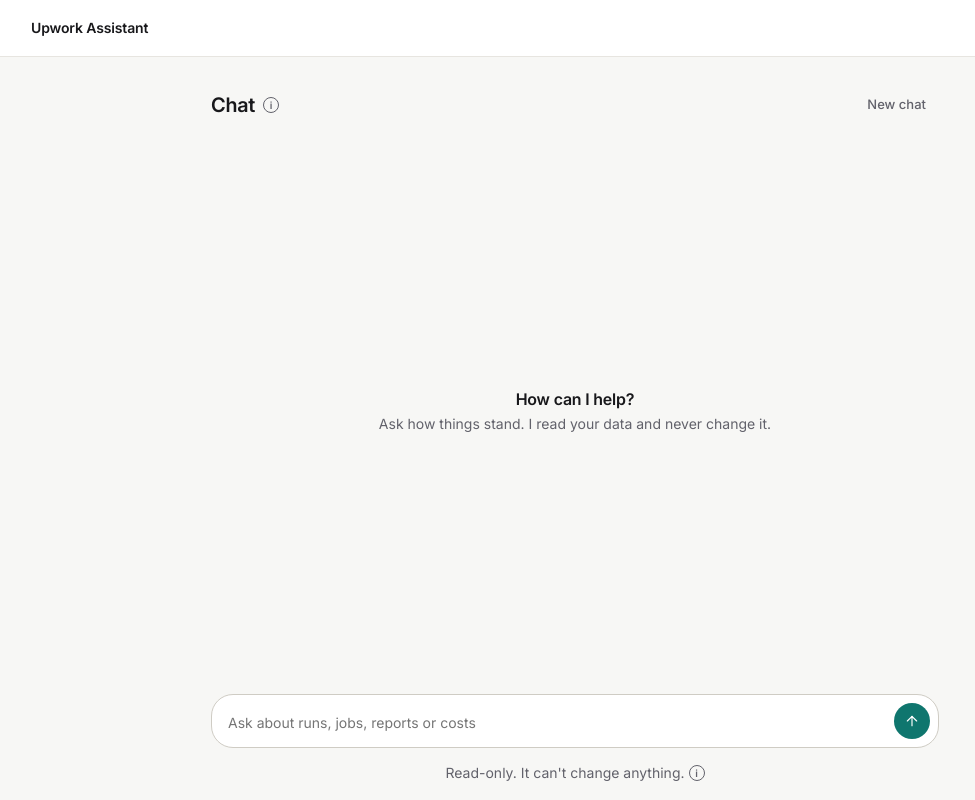
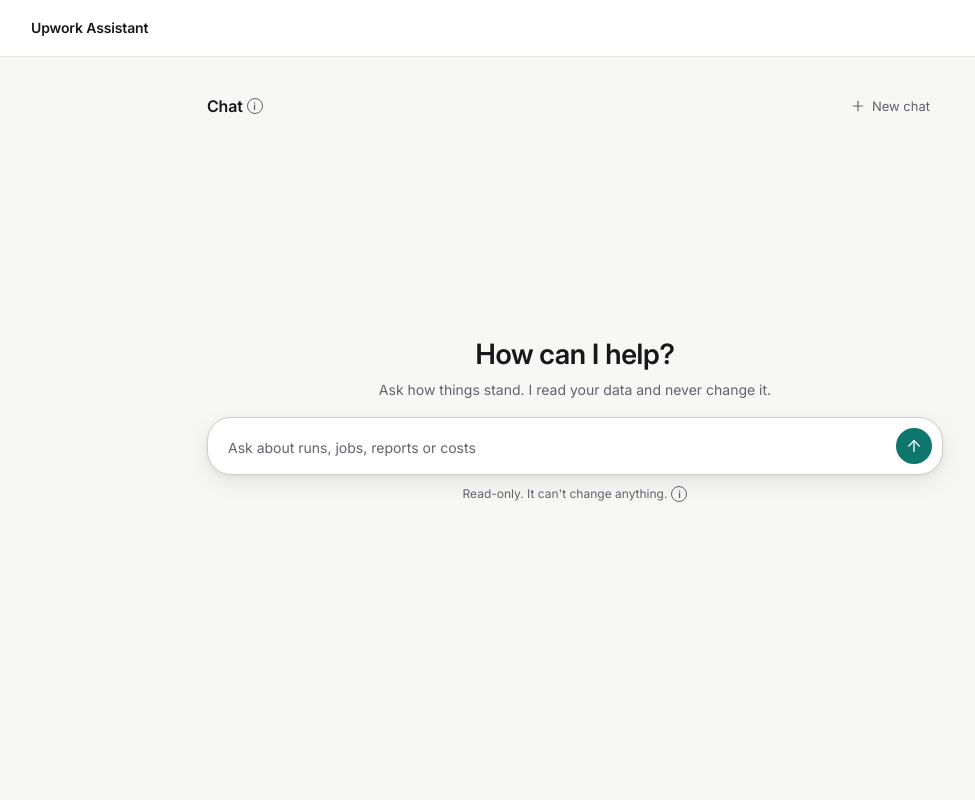
Before and after one commit to nazmulhasanrupom/upwork-assistant, a FastAPI app: template app/templates/chat.html in a window 1280 px wide. Shown: the whole page, without its empty margins (65-1040 px from the left). Run offline with FastAPI, Linux system fonts and the light colour scheme; the template is opened without the code that fills it, so the values that code supplies are empty; parts of the project's set-up code (start-up, migrations or seed data) failed here and were passed over.

Commit message:
chatbot ui fix

```diff
--- a/app/main.py
+++ b/app/main.py
@@ -2,6 +2,7 @@
 
 from __future__ import annotations
 
+import hashlib
 import logging
 from collections.abc import AsyncIterator
 from contextlib import asynccontextmanager
@@ -40,6 +41,22 @@ from app.worker import Worker
 from app.worker_routes import router as worker_router
 
 APP_DIR = Path(__file__).parent
+
+
+def make_static_url(root: Path):
+    """static_url('app.css') -> '/static/app.css?v=<hash>' so browsers reload changed files."""
+    cache: dict[str, str] = {}
+
+    def static_url(path: str) -> str:
+        if path not in cache:
+            try:
+                digest = hashlib.sha256((root / path).read_bytes()).hexdigest()[:10]
+            except OSError:
+                digest = "0"
+            cache[path] = f"/static/{path}?v={digest}"
+        return cache[path]
+
+    return static_url
 
 
 def create_app(config: Config | None = None) -> FastAPI:
@@ -136,6 +153,7 @@ def create_app(config: Config | None = None) -> FastAPI:
 
     app.state.templates.env.globals["claude_dock"] = claude_dock
     app.state.templates.env.globals["help_text"] = help_text
+    app.state.templates.env.globals["static_url"] = make_static_url(APP_DIR / "static")
     app.mount("/static", StaticFiles(directory=str(APP_DIR / "static")), name="static")
 
     @app.middleware("http")
--- a/app/static/app.css
+++ b/app/static/app.css
@@ -352,7 +352,6 @@ pre.text {
 }
 @media (max-width: 640px) {
   .topbar-inner { gap: 8px var(--s2); }
-  .brand { order: 1; }
   form.inline { order: 2; margin-left: auto; }
   .topbar nav { order: 3; flex: 1 0 100%; margin: 0 -8px; }
 }
@@ -837,67 +836,80 @@ pre.text.clamp-8 { display: -webkit-box; -webkit-box-orient: vertical; -webkit-l
   .claude-dock { right: var(--s1); left: var(--s1); max-width: none; bottom: 68px; } /* above the bottom nav */
 }
 
-/* ---------- Chat (plan C1) ---------- */
-.chat-log { display: flex; flex-direction: column; gap: var(--s2); margin: var(--s2) 0; }
-.chat-msg { padding: var(--s1) var(--s2); border: 1px solid var(--border); border-radius: var(--radius-card); background: var(--surface); max-width: 760px; }
-.chat-user { align-self: flex-end; background: var(--surface-2); }
-.chat-text p { margin: 0 0 6px; }
-.chat-text { overflow-wrap: anywhere; }
-.chat-form { display: flex; flex-direction: column; gap: var(--s1); max-width: 760px; }
-
-/* ---------- chat (plan C2) ---------- */
+/* ---------- Chat (plan C3) ---------- */
 .sr-only { position: absolute; width: 1px; height: 1px; margin: -1px; padding: 0; overflow: hidden; clip: rect(0 0 0 0); white-space: nowrap; border: 0; }
-main.chat { max-width: 760px; display: flex; flex-direction: column; padding-bottom: 0; }
+main.chat { max-width: 768px; display: flex; flex-direction: column; padding-bottom: 0; }
 body:has(.chat-view) footer, body:has(.chat-view) .claude-dock { display: none; }
-.chat-view { flex: 1; display: flex; flex-direction: column; }
-.chat-view .page-header { margin-bottom: var(--s1); }
-.chat-log { flex: 1; display: flex; flex-direction: column; gap: var(--s3); margin: var(--s2) 0; min-width: 0; }
-.chat-log .chat-msg { border: 0; background: none; padding: 0; max-width: none; outline: none; position: relative; }
+.chat-view { position: relative; flex: 1; display: flex; flex-direction: column; min-width: 0; }
+.chat-head { display: flex; align-items: center; justify-content: space-between; gap: var(--s1); padding: 0 0 var(--s1); }
+.chat-head h1 { font-size: 1rem; font-weight: 600; margin: 0; display: flex; align-items: center; gap: 4px; }
+.chat-new { font: inherit; font-size: var(--fs-small); display: inline-flex; align-items: center; gap: 6px; padding: 6px 12px; border-radius: 999px; border: 1px solid transparent; background: none; color: var(--muted); cursor: pointer; }
+.chat-new:hover { background: var(--surface-2); color: var(--text); }
+.chat-new .icon { width: 16px; height: 16px; }
+.chat-log { flex: 1; display: flex; flex-direction: column; gap: 28px; margin: var(--s2) 0; min-width: 0; }
+.chat-msg { position: relative; outline: none; min-width: 0; }
 .chat-user { align-self: flex-end; max-width: 85%; }
-.chat-bubble { background: var(--surface-2); border-radius: 18px; padding: 8px 14px; overflow-wrap: anywhere; line-height: 1.5; }
+.chat-bubble { background: var(--surface-2); border-radius: 18px; padding: 10px 16px; overflow-wrap: anywhere; line-height: 1.55; }
 .chat-bubble p { margin: 0; }
 .chat-user .chat-time { text-align: right; }
-.chat-ai { display: flex; gap: var(--s1); align-items: flex-start; }
-.chat-avatar { flex: none; width: 28px; height: 28px; border-radius: 50%; background: var(--accent-soft); color: var(--accent); font-size: var(--fs-small); font-weight: 600; display: flex; align-items: center; justify-content: center; }
+.chat-ai { display: flex; gap: 14px; align-items: flex-start; }
+.chat-avatar { flex: none; width: 28px; height: 28px; margin-top: 2px; border-radius: 50%; background: var(--accent-soft); color: var(--accent); display: flex; align-items: center; justify-content: center; }
+.chat-avatar .icon { width: 15px; height: 15px; }
 .chat-body { flex: 1; min-width: 0; }
-.chat-text { line-height: 1.65; max-width: none; }
+.chat-text { line-height: 1.65; max-width: none; overflow-wrap: anywhere; }
+.chat-text p { margin: 0 0 .8em; }
 .chat-text > :last-child { margin-bottom: 0; }
 .chat-time { opacity: 0; transition: opacity .15s; margin-top: 2px; }
 .chat-msg:hover .chat-time, .chat-msg:focus-within .chat-time, .chat-msg:focus .chat-time { opacity: 1; }
-@media (hover: none) { .chat-time { opacity: .7; } }
-.chat-code { position: relative; }
-.chat-code pre { margin: 0 0 1em; overflow-x: auto; }
-.chat-copy { position: absolute; top: 6px; right: 6px; font: inherit; font-size: var(--fs-small); padding: 2px 8px; border-radius: 6px; border: 1px solid var(--border); background: var(--surface); color: var(--muted); cursor: pointer; }
+.chat-code { position: relative; margin: 0 0 1em; }
+.chat-code pre { margin: 0; overflow-x: auto; border-radius: 12px; }
+.chat-copy { position: absolute; top: 8px; right: 8px; font: inherit; font-size: var(--fs-small); padding: 2px 10px; border-radius: 999px; border: 1px solid var(--border); background: var(--surface); color: var(--muted); cursor: pointer; }
 .chat-copy:hover { color: var(--text); }
-.chat-dots { display: flex; gap: 5px; padding: 10px 0; }
+.chat-dots { display: flex; gap: 5px; padding: 12px 0; }
 .chat-dots i { width: 7px; height: 7px; border-radius: 50%; background: var(--muted); opacity: .35; animation: chat-dot 1.2s infinite ease-in-out; }
 .chat-dots i:nth-child(2) { animation-delay: .2s; }
 .chat-dots i:nth-child(3) { animation-delay: .4s; }
 @keyframes chat-dot { 0%, 80%, 100% { opacity: .25; } 40% { opacity: 1; } }
 @media (prefers-reduced-motion: reduce) { .chat-dots i { animation: none; opacity: .6; } }
 .chat-live { margin: 0; max-height: 9rem; overflow: auto; white-space: pre-wrap; overflow-wrap: anywhere; font-size: var(--fs-small); color: var(--muted); background: none; padding: 0; }
-.chat-note { color: var(--muted); font-size: var(--fs-small); padding-left: 36px; }
+.chat-note { color: var(--muted); font-size: var(--fs-small); padding-left: 42px; }
 .chat-note.err { color: var(--bad-fg); }
-.chat-empty { margin: auto; text-align: center; padding: var(--s4) 0; }
-.chat-empty h2 { margin-bottom: var(--s0); }
-.chat-chips { display: flex; flex-wrap: wrap; gap: var(--s1); justify-content: center; margin-top: var(--s2); }
-.chat-chip { font: inherit; font-size: var(--fs-body); padding: 8px 14px; border-radius: 999px; border: 1px solid var(--border-strong); background: var(--surface); color: var(--text); cursor: pointer; }
-.chat-chip:hover { background: var(--surface-2); }
-.chat-dock { position: sticky; bottom: 0; background: linear-gradient(to top, var(--bg) 78%, transparent); padding: var(--s1) 0 var(--s2); z-index: 5; }
-.chat-jump { display: flex; align-items: center; gap: 4px; margin: 0 auto var(--s1); font: inherit; font-size: var(--fs-small); padding: 4px 12px; border-radius: 999px; border: 1px solid var(--border-strong); background: var(--surface); color: var(--text); cursor: pointer; box-shadow: 0 2px 8px rgba(0,0,0,.12); }
+
+.chat-empty { text-align: center; padding: 0 0 var(--s2); }
+.chat-empty h2 { font-size: 28px; font-weight: 600; line-height: 1.2; margin: 0 0 var(--s1); }
+.chat-empty p { margin: 0; }
+.chat-view.is-empty { justify-content: center; padding-bottom: 4vh; }
+.chat-view.is-empty .chat-head { position: absolute; left: 0; right: 0; top: 0; }
+.chat-view.is-empty .chat-log { display: none; }
+.chat-view.is-empty .chat-dock { position: static; background: none; padding: 0; }
+.chat-chips { display: flex; flex-wrap: wrap; gap: 10px; justify-content: center; margin-top: var(--s2); }
+.chat-chip { font: inherit; font-size: var(--fs-small); padding: 8px 16px; border-radius: 999px; border: 1px solid var(--border); background: transparent; color: var(--muted); cursor: pointer; transition: background .15s, color .15s, border-color .15s; }
+.chat-chip:hover { background: var(--surface-2); color: var(--text); border-color: var(--border-strong); }
+
+.chat-dock { position: sticky; bottom: 0; background: linear-gradient(to top, var(--bg) 70%, transparent); padding: 28px 0 var(--s2); z-index: 5; }
+.chat-jump { display: flex; align-items: center; gap: 4px; margin: 0 auto var(--s1); font: inherit; font-size: var(--fs-small); padding: 4px 12px; border-radius: 999px; border: 1px solid var(--border-strong); background: var(--surface); color: var(--text); cursor: pointer; box-shadow: var(--shadow); }
 .chat-jump[hidden] { display: none; }
-.chat-box { display: flex; align-items: flex-end; gap: var(--s1); background: var(--surface); border: 1px solid var(--border-strong); border-radius: 22px; padding: 8px 8px 8px 16px; }
+.chat-form { display: flex; flex-direction: column; }
+.chat-box { display: flex; align-items: flex-end; gap: 8px; background: var(--surface); border: 1px solid var(--border-strong); border-radius: 24px; padding: 10px 10px 10px 20px; box-shadow: 0 2px 6px rgba(0,0,0,.05), 0 8px 24px rgba(0,0,0,.08); transition: border-color .15s, box-shadow .15s; }
 .chat-box:focus-within { border-color: var(--accent); }
-.chat-box textarea { flex: 1; border: 0; background: none; resize: none; font: inherit; color: var(--text); line-height: 1.5; padding: 6px 0; min-height: 0; outline: none; overflow-y: hidden; }
-.chat-send, .chat-stopbtn { width: 36px; height: 36px; border-radius: 50%; border: 0; display: flex; align-items: center; justify-content: center; background: var(--accent); color: var(--accent-text); cursor: pointer; padding: 0; }
+.chat-box textarea { flex: 1; border: 0; border-radius: 0; box-shadow: none; background: none; resize: none; font: inherit; color: var(--text); line-height: 1.5; padding: 6px 0; margin: 0; min-height: 0; width: auto; outline: none; overflow-y: hidden; }
+.chat-box textarea::placeholder { color: var(--muted); }
+.chat-send, .chat-stopbtn { flex: none; width: 36px; height: 36px; border-radius: 50%; border: 0; display: flex; align-items: center; justify-content: center; background: var(--accent); color: var(--accent-text); cursor: pointer; padding: 0; transition: background .15s, opacity .15s; }
+.chat-send .icon, .chat-stopbtn .icon { width: 18px; height: 18px; }
+.chat-send:hover { background: var(--accent-hover); }
 .chat-stopbtn { background: var(--text); color: var(--bg); }
+.chat-stopbtn .icon { fill: currentColor; width: 14px; height: 14px; }
 .chat-stop form { margin: 0; }
 .chat-stop:has(form) ~ .chat-send, .chat-form.is-busy .chat-send { display: none; }
-.chat-form.is-busy .chat-stop:not(:has(form)) { width: 36px; height: 36px; }
-.chat-safe { margin: 6px 0 0; }
+.chat-form.is-busy .chat-stop:not(:has(form)) { width: 36px; height: 36px; border-radius: 50%; background: var(--surface-2); }
+.chat-safe { display: flex; justify-content: center; align-items: center; gap: 4px; margin: 10px 0 0; font-size: 12px; }
 @media (max-width: 640px) {
   main.chat { padding-left: var(--s1); padding-right: var(--s1); }
   .chat-user { max-width: 92%; }
+  .chat-empty h2 { font-size: 24px; }
+  .chat-ai { gap: 10px; }
+  .chat-dock { bottom: 64px; padding-bottom: var(--s1); } /* above the bottom nav */
+  .chat-dock::after { content: ""; position: absolute; left: 0; right: 0; top: 100%; height: 64px; background: var(--bg); } /* solid backdrop down to the nav */
+  .chat-dock { background: linear-gradient(to top, var(--bg) 78%, transparent); }
+  .chat-log { padding-bottom: var(--s3); }
 }
-
-.chat-safe { display: flex; justify-content: center; align-items: center; gap: 4px; }
--- a/app/static/chat.js
+++ b/app/static/chat.js
@@ -61,8 +61,12 @@
 
   form.addEventListener("htmx:beforeRequest", function (e) {
     if (busy()) { e.preventDefault(); return; }
-    var empty = document.getElementById("chat-empty");
-    if (empty) { empty.remove(); }
+    ["chat-empty", "chat-chips"].forEach(function (id) {
+      var el = document.getElementById(id);
+      if (el) { el.remove(); }
+    });
+    var view = document.getElementById("chat-view");
+    if (view) { view.classList.remove("is-empty"); }
     stick = true;
   });
   form.addEventListener("htmx:afterRequest", function (e) {
--- a/app/templates/_chat_msg.html
+++ b/app/templates/_chat_msg.html
@@ -1,3 +1,4 @@
+{% from "_macros.html" import icon %}
 {# One saved chat message. Needs m (role, created, html). The html is already escaped. #}
 {% if m.role == "user" %}
 <article class="chat-msg chat-user" tabindex="0">
@@ -7,7 +8,7 @@
 </article>
 {% else %}
 <article class="chat-msg chat-ai" tabindex="0">
-  <span class="chat-avatar" aria-hidden="true">A</span>
+  <span class="chat-avatar" aria-hidden="true">{{ icon("sparkle") }}</span>
   <div class="chat-body">
     <span class="sr-only">Assistant</span>
     <div class="prose chat-text">{{ m.html }}</div>
--- a/app/templates/_chat_pending.html
+++ b/app/templates/_chat_pending.html
@@ -1,7 +1,8 @@
+{% from "_macros.html" import icon %}
 {# An answer in the making: thinking dots, the live log if any, polls until done. #}
 {% set poll = worker_poll() %}
 <article class="chat-msg chat-ai chat-pending" id="chat-pending" hx-get="/chat/poll/{{ action_id }}" hx-trigger="every {{ poll }}s" hx-swap="outerHTML" role="status">
-  <span class="chat-avatar" aria-hidden="true">A</span>
+  <span class="chat-avatar" aria-hidden="true">{{ icon("sparkle") }}</span>
   <div class="chat-body">
     <span class="sr-only">Assistant is thinking</span>
     <div class="chat-dots" aria-hidden="true"><i></i><i></i><i></i></div>
--- a/app/templates/_macros.html
+++ b/app/templates/_macros.html
@@ -56,7 +56,7 @@
 
 {# Lucide icon from /static/icons.svg (16px, stroke 1.75 in CSS). Decorative: hidden from screen readers. #}
 {% macro icon(name) -%}
-<svg class="icon" aria-hidden="true" focusable="false"><use href="/static/icons.svg#i-{{ name }}"></use></svg>
+<svg class="icon" aria-hidden="true" focusable="false"><use href="{{ static_url('icons.svg') }}#i-{{ name }}"></use></svg>
 {%- endmacro %}
 
 {# The "i" help icon. Text comes from app/help.toml. Hover and focus by CSS; tap and Esc by info.js. #}
--- a/app/templates/base.html
+++ b/app/templates/base.html
@@ -11,13 +11,13 @@
   <meta name="color-scheme" content="light dark">
   <title>{% block title %}Upwork Assistant{% endblock %} - Upwork Assistant</title>
   <link rel="preload" href="/static/fonts/Inter.woff2" as="font" type="font/woff2" crossorigin>
-  <link rel="stylesheet" href="/static/app.css">
-  <script src="/static/htmx.min.js" defer></script>
-  <script src="/static/copy.js" defer></script>
-  <script src="/static/info.js" defer></script>
-  <script src="/static/notice.js" defer></script>
-  <script src="/static/rows.js" defer></script>
-  <script src="/static/dock.js" defer></script>
+  <link rel="stylesheet" href="{{ static_url('app.css') }}">
+  <script src="{{ static_url('htmx.min.js') }}" defer></script>
+  <script src="{{ static_url('copy.js') }}" defer></script>
+  <script src="{{ static_url('info.js') }}" defer></script>
+  <script src="{{ static_url('notice.js') }}" defer></script>
+  <script src="{{ static_url('rows.js') }}" defer></script>
+  <script src="{{ static_url('dock.js') }}" defer></script>
 </head>
 {% set growth = path.startswith(("/context", "/profile", "/playbook", "/trends", "/reports", "/learning")) %}
 {% set jobs_on = path.startswith(("/jobs", "/review")) %}
--- a/app/templates/chat.html
+++ b/app/templates/chat.html
@@ -1,28 +1,28 @@
 {% extends "base.html" %}
-{% from "_macros.html" import button, icon, info, page_header %}
+{% from "_macros.html" import icon, info %}
 {% block title %}Chat{% endblock %}
 {% block main_class %}chat{% endblock %}
 {% block content %}
-<div class="chat-view">
-{% call page_header("Chat", "chat.intro") %}
+{% set empty = not messages and not pending_id %}
+<div class="chat-view{% if empty %} is-empty{% endif %}" id="chat-view">
+<header class="chat-head">
+  <h1>Chat{{ info("chat.intro") }}</h1>
   <form method="post" action="/chat/clear" class="inline" data-confirm="Start a new chat? This deletes the messages.">
     <input type="hidden" name="csrf_token" value="{{ csrf_token }}">
-    {{ button("New chat", "ghost", small=true) }}
+    <button class="chat-new" type="submit">{{ icon("plus") }}New chat</button>
   </form>
-{% endcall %}
+</header>
+
+{% if empty %}
+<div class="chat-empty" id="chat-empty">
+  <h2>How can I help?</h2>
+  <p class="muted">Ask how things stand. I read your data and never change it.</p>
+</div>
+{% endif %}
 
 <section class="chat-log" id="chat-log" aria-label="Messages" aria-live="polite">
   {% for m in messages %}{% include "_chat_msg.html" %}{% endfor %}
   {% if pending_id %}{% set oob = false %}{% set action_id = pending_id %}{% include "_chat_pending.html" %}{% endif %}
-  {% if not messages and not pending_id %}
-  <div class="chat-empty" id="chat-empty">
-    <h2>How can I help?</h2>
-    <p class="muted">Ask how things stand. I read your data and never change it.</p>
-    <div class="chat-chips">
-      {% for s in suggestions %}<button type="button" class="chat-chip" data-suggest="{{ s }}">{{ s }}</button>{% endfor %}
-    </div>
-  </div>
-  {% endif %}
 </section>
 
 <div class="chat-dock">
@@ -37,7 +37,12 @@
     </div>
     <div class="chat-safe muted small"><span>Read-only. It can't change anything.</span> {{ info("chat.readonly") }}</div>
   </form>
+  {% if empty %}
+  <div class="chat-chips" id="chat-chips">
+    {% for s in suggestions %}<button type="button" class="chat-chip" data-suggest="{{ s }}">{{ s }}</button>{% endfor %}
+  </div>
+  {% endif %}
 </div>
 </div>
-<script src="/static/chat.js" defer></script>
+<script src="{{ static_url('chat.js') }}" defer></script>
 {% endblock %}
--- a/app/templates/inbox.html
+++ b/app/templates/inbox.html
@@ -92,5 +92,5 @@
   {{ empty("inbox", 'No chat room is stored yet. Click "Read messages from Upwork".') }}
   {% endif %}
 </section>
-<script src="/static/inbox.js" defer></script>
+<script src="{{ static_url('inbox.js') }}" defer></script>
 {% endblock %}
```
Also changed, not shown: tests/test_chat.py (+12 -0 lines), tests/test_trends_reports.py (+3 -1 lines), app/static/icons.svg.
